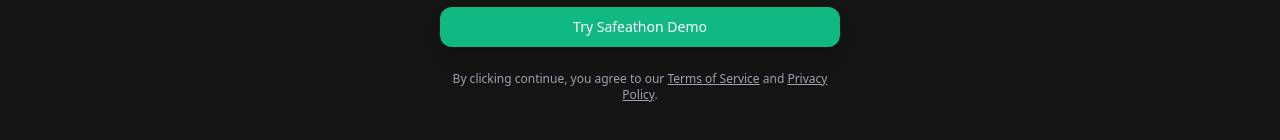
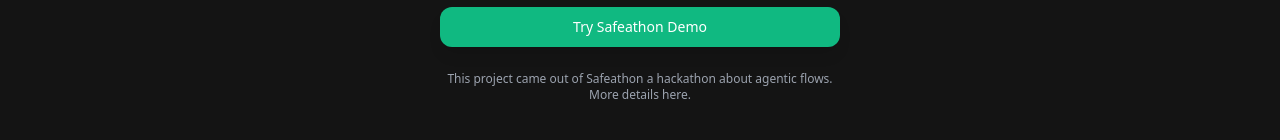
Before and after one commit to DeWiCats/x-agent, a Next.js app: page /sign-in in a window 1280 px wide. Shown: the part 490-630 px from the top of the page. Built offline with nearby package versions, Linux system fonts and the light colour scheme; no server answers.

Commit message:
update project details

```diff
--- a/src/app/(auth)/sign-in/page.tsx
+++ b/src/app/(auth)/sign-in/page.tsx
@@ -117,13 +117,11 @@ export default async function Login(props: { searchParams: Promise<Message> }) {
           </div>
 
           <div className="text-center text-xs text-gray-400 px-4 md:px-0">
-            By clicking continue, you agree to our{" "}
-            <Link href="#" className="hover:text-gray-300 underline">
-              Terms of Service
-            </Link>{" "}
-            and{" "}
-            <Link href="#" className="hover:text-gray-300 underline">
-              Privacy Policy
+            This project came out of{" "}
+            <Link href="https://safe.global/ai">Safeathon</Link> a hackathon
+            about agentic flows.{" "}
+            <Link href="https://github.com/DeWiCats/x-agent/blob/main/README.md">
+              More details here
             </Link>
             .
           </div>
--- a/src/app/layout.tsx
+++ b/src/app/layout.tsx
@@ -14,8 +14,9 @@ const geistMono = Geist_Mono({
 });
 
 export const metadata: Metadata = {
-  title: "Intern AI",
-  description: "AI-powered platform",
+  title: "SlineAI",
+  description:
+    "SlineAI is an intelligent social media management platform that lets you create and manage AI-powered Twitter agents.",
 };
 
 export default function RootLayout({
@@ -28,9 +29,7 @@ export default function RootLayout({
       <body
         className={`flex flex-col h-screen ${geistSans.variable} ${geistMono.variable} antialiased`}
       >
-        <UsersProvider>
-          {children}
-        </UsersProvider>
+        <UsersProvider>{children}</UsersProvider>
       </body>
     </html>
   );
```
